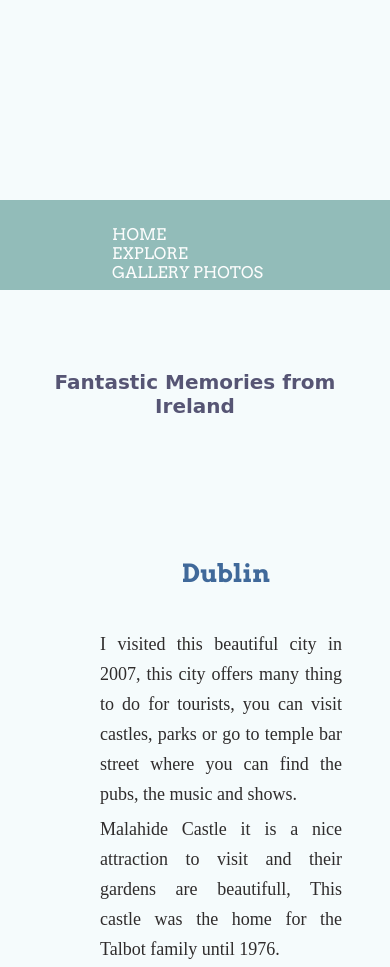
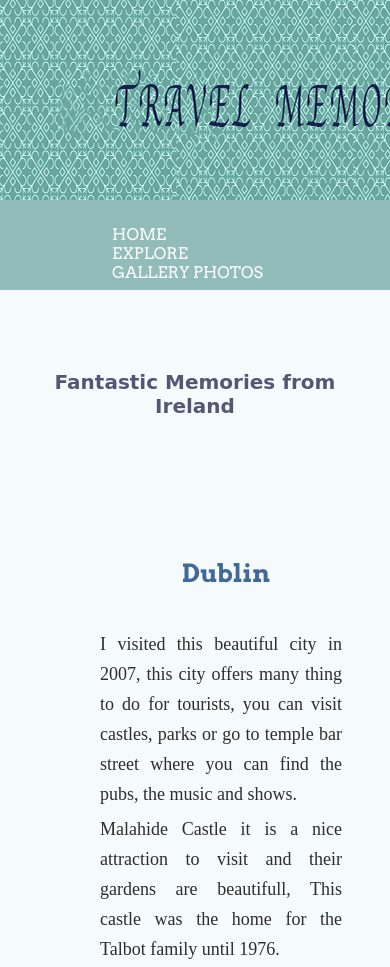
Before and after one commit to Edhita/edhita.github.io, a plain HTML site: page index.html in a window 390 px wide. Shown: the top 967 px of the page. Drawn offline with Linux system fonts and the light colour scheme.

Commit message:
Update main.css

```diff
--- a/main.css
+++ b/main.css
@@ -272,7 +272,7 @@ h1 {
 
   header{
 
-    background: url("../img/headerTravel6.jpg");
+    background: url("headerTravel6.jpg");
     height: 200px;
     }
 
```
